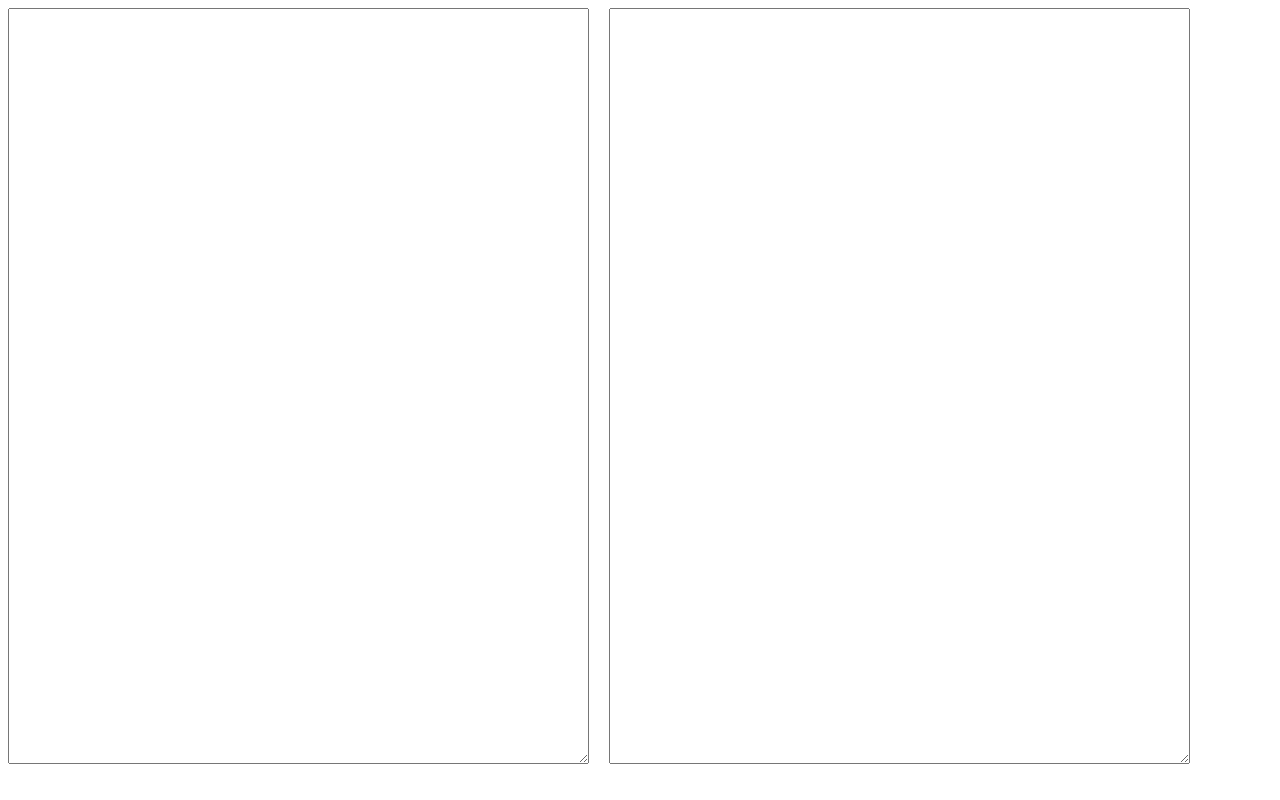
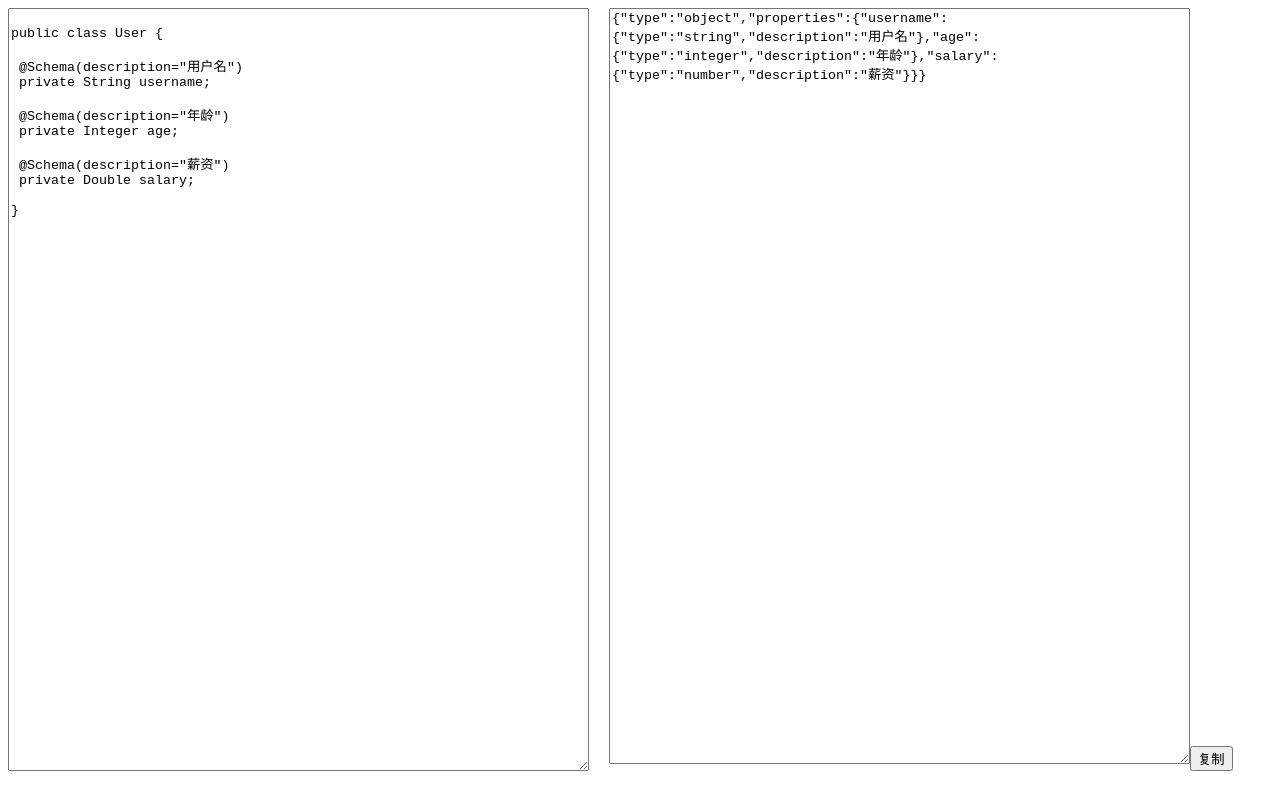
Before and after one commit to zb81/java-to-apifox, a Vue app: page / in a window 1280 px wide. Built offline with nearby package versions, Linux system fonts and the light colour scheme.

Commit message:
feat: default case & copy

```diff
--- a/src/App.vue
+++ b/src/App.vue
@@ -1,14 +1,54 @@
 <script setup lang="ts">
-import { computed, ref } from 'vue';
-import {parse} from './parser'
+import { computed, ref } from "vue";
+import { parse } from "./parser";
 
-const old = ref('')
-const res = computed(() => parse(old.value))
+const old = ref(`
+public class User {
+
+ @Schema(description="用户名")
+ private String username;
+
+ @Schema(description="年龄")
+ private Integer age;
+
+ @Schema(description="薪资")
+ private Double salary;
+
+}
+`);
+const res = computed(() => parse(old.value));
+
+const showMessage = ref(false);
+
+function copy() {
+  if (res.value) {
+    navigator.clipboard.writeText(res.value);
+    showMessage.value = true;
+    setTimeout(() => {
+      showMessage.value = false;
+    }, 1000);
+  }
+}
 </script>
 
 <template>
-  <div class="flex justify-between">
+  <div class="app">
     <textarea cols="70" rows="50" v-model="old"></textarea>
-    <textarea cols="70" rows="50" :value="res" style="margin-left: 20px;"></textarea>
+    <div>
+      <textarea
+        cols="70"
+        rows="50"
+        :value="res"
+        style="margin-left: 20px"
+      ></textarea>
+      <button @click="copy">复制</button>
+      <span v-show="showMessage">复制成功</span>
+    </div>
   </div>
 </template>
+
+<style>
+.app {
+  display: flex;
+}
+</style>
```
